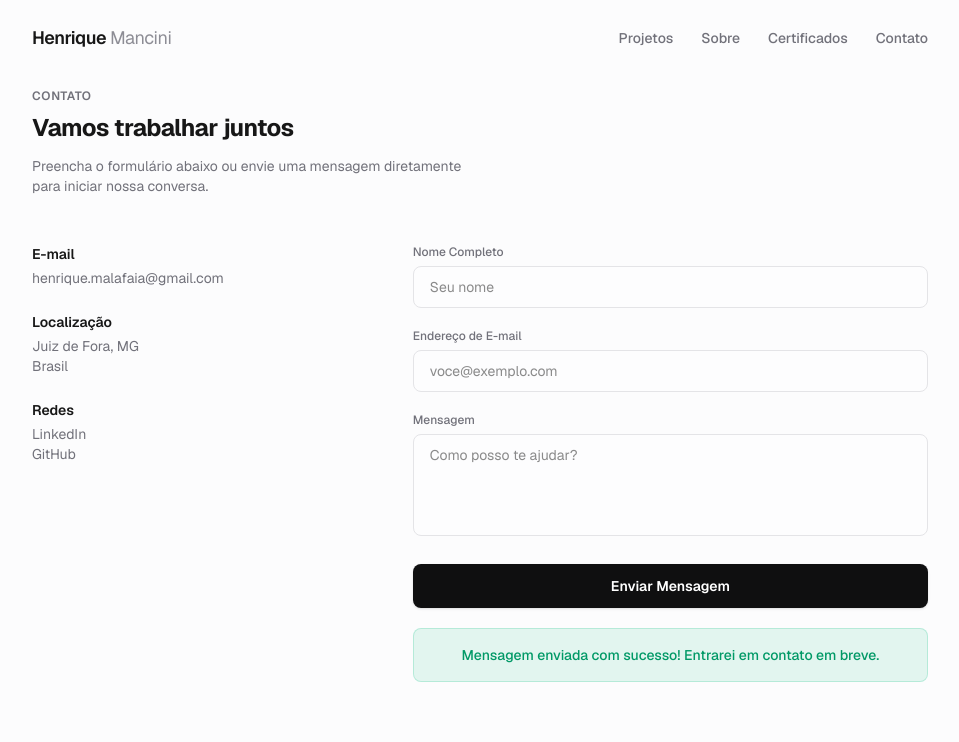
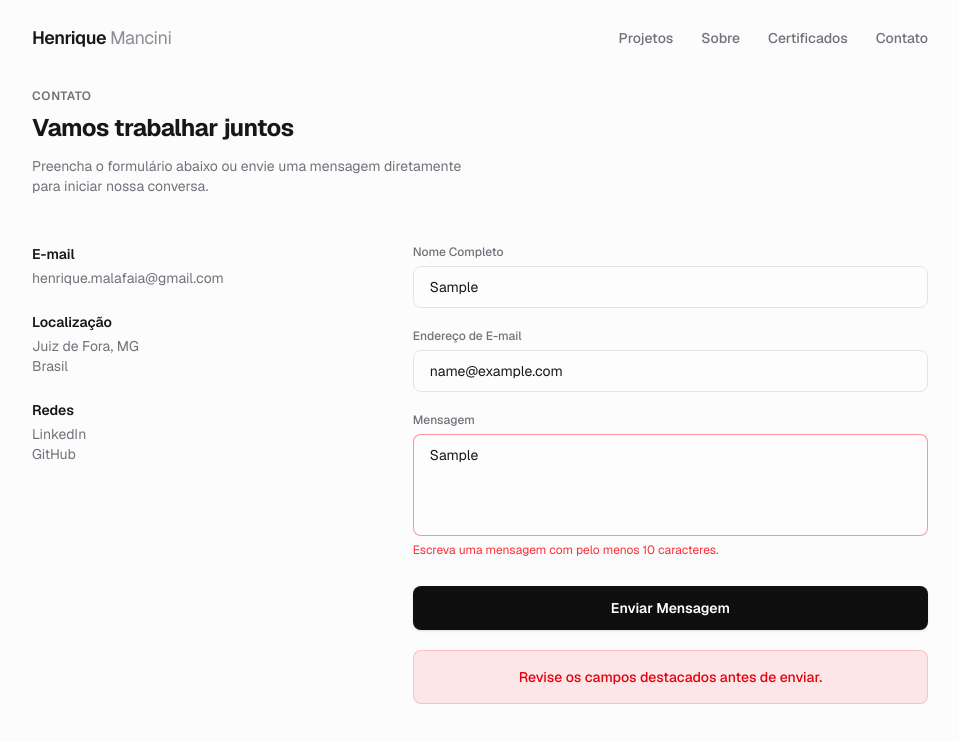
Before and after one commit to Henrique-mancini/portfolio-front, a Next.js app: page / in a window 1280 px wide. Both pictures are taken after typing "Sample", "name@example.com", "Sample" into the empty fields and a click on the button "Enviar Mensagem". Shown: the part 3419-4161 px from the top of the page, without its empty margins (160-1119 px from the left). Built offline with nearby package versions, Linux system fonts and the light colour scheme.

Commit message:
feat: enhance ContactForm with validation, improved accessibility, and refined submission feedback state

```diff
--- a/app/components/ContactForm.tsx
+++ b/app/components/ContactForm.tsx
@@ -9,6 +9,15 @@ interface FormState {
   message: string;
 }
 
+type FormField = keyof FormState;
+type FormStatus = "idle" | "loading" | "success" | "error";
+
+const fieldErrorIds: Record<FormField, string> = {
+  name: "contact-name-error",
+  email: "contact-email-error",
+  message: "contact-message-error",
+};
+
 export default function ContactForm() {
   const [formData, setFormData] = useState<FormState>({
     name: "",
@@ -16,24 +25,62 @@ export default function ContactForm() {
     message: "",
   });
 
-  const [status, setStatus] = useState<"idle" | "loading" | "success" | "error">("idle");
+  const [status, setStatus] = useState<FormStatus>("idle");
   const [errors, setErrors] = useState<Partial<FormState>>({});
 
   const validate = (): boolean => {
     const newErrors: Partial<FormState> = {};
-    if (!formData.name.trim()) newErrors.name = "O nome é obrigatório.";
+
+    if (!formData.name.trim()) {
+      newErrors.name = "O nome é obrigatório.";
+    } else if (formData.name.trim().length < 2) {
+      newErrors.name = "Informe um nome com pelo menos 2 caracteres.";
+    }
+
     if (!formData.email.trim()) {
       newErrors.email = "O email é obrigatório.";
     } else if (!/^[^\s@]+@[^\s@]+\.[^\s@]+$/.test(formData.email)) {
       newErrors.email = "Formato de email inválido.";
     }
-    if (!formData.message.trim()) newErrors.message = "A mensagem é obrigatória.";
+
+    if (!formData.message.trim()) {
+      newErrors.message = "A mensagem é obrigatória.";
+    } else if (formData.message.trim().length < 10) {
+      newErrors.message = "Escreva uma mensagem com pelo menos 10 caracteres.";
+    }
 
     setErrors(newErrors);
-    return Object.keys(newErrors).length === 0;
+    const isValid = Object.keys(newErrors).length === 0;
+
+    if (!isValid) {
+      setStatus("error");
+    }
+
+    return isValid;
   };
 
-  const handleSubmit = async (e: React.FormEvent) => {
+  const handleFieldChange = (field: FormField, value: string) => {
+    setFormData((currentFormData) => ({
+      ...currentFormData,
+      [field]: value,
+    }));
+
+    setErrors((currentErrors) => {
+      if (!currentErrors[field]) {
+        return currentErrors;
+      }
+
+      const updatedErrors = { ...currentErrors };
+      delete updatedErrors[field];
+      return updatedErrors;
+    });
+
+    if (status !== "loading") {
+      setStatus("idle");
+    }
+  };
+
+  const handleSubmit = async (e: React.FormEvent<HTMLFormElement>) => {
     e.preventDefault();
     if (!validate()) return;
 
@@ -42,6 +89,7 @@ export default function ContactForm() {
     // Simulating API integration
     setTimeout(() => {
       setStatus("success");
+      setErrors({});
       setFormData({ name: "", email: "", message: "" });
     }, 1500);
   };
@@ -100,7 +148,14 @@ export default function ContactForm() {
 
           {/* Form Side */}
           <div className="md:col-span-3">
-            <form onSubmit={handleSubmit} className="flex flex-col gap-5">
+            <form
+              onSubmit={handleSubmit}
+              className="flex flex-col gap-5"
+              noValidate
+              aria-describedby={
+                status === "success" || status === "error" ? "contact-form-status" : undefined
+              }
+            >
               {/* Name */}
               <div className="flex flex-col gap-1.5">
                 <label htmlFor="name" className="text-xs font-medium text-muted">
@@ -108,9 +163,15 @@ export default function ContactForm() {
                 </label>
                 <input
                   id="name"
+                  name="name"
                   type="text"
+                  autoComplete="name"
+                  required
+                  minLength={2}
                   value={formData.name}
-                  onChange={(e) => setFormData({ ...formData, name: e.target.value })}
+                  onChange={(e) => handleFieldChange("name", e.target.value)}
+                  aria-invalid={Boolean(errors.name)}
+                  aria-describedby={errors.name ? fieldErrorIds.name : undefined}
                   className={`w-full rounded-lg border bg-card/25 px-4 py-2.5 text-sm text-foreground outline-none transition-all ${
                     errors.name
                       ? "border-red-500/50 focus:border-red-500 focus:ring-1 focus:ring-red-500"
@@ -119,7 +180,9 @@ export default function ContactForm() {
                   placeholder="Seu nome"
                 />
                 {errors.name && (
-                  <span className="text-xs text-red-500">{errors.name}</span>
+                  <span id={fieldErrorIds.name} className="text-xs text-red-500">
+                    {errors.name}
+                  </span>
                 )}
               </div>
 
@@ -130,9 +193,14 @@ export default function ContactForm() {
                 </label>
                 <input
                   id="email"
+                  name="email"
                   type="email"
+                  autoComplete="email"
+                  required
                   value={formData.email}
-                  onChange={(e) => setFormData({ ...formData, email: e.target.value })}
+                  onChange={(e) => handleFieldChange("email", e.target.value)}
+                  aria-invalid={Boolean(errors.email)}
+                  aria-describedby={errors.email ? fieldErrorIds.email : undefined}
                   className={`w-full rounded-lg border bg-card/25 px-4 py-2.5 text-sm text-foreground outline-none transition-all ${
                     errors.email
                       ? "border-red-500/50 focus:border-red-500 focus:ring-1 focus:ring-red-500"
@@ -141,7 +209,9 @@ export default function ContactForm() {
                   placeholder="voce@exemplo.com"
                 />
                 {errors.email && (
-                  <span className="text-xs text-red-500">{errors.email}</span>
+                  <span id={fieldErrorIds.email} className="text-xs text-red-500">
+                    {errors.email}
+                  </span>
                 )}
               </div>
 
@@ -152,9 +222,14 @@ export default function ContactForm() {
                 </label>
                 <textarea
                   id="message"
+                  name="message"
                   rows={4}
+                  required
+                  minLength={10}
                   value={formData.message}
-                  onChange={(e) => setFormData({ ...formData, message: e.target.value })}
+                  onChange={(e) => handleFieldChange("message", e.target.value)}
+                  aria-invalid={Boolean(errors.message)}
+                  aria-describedby={errors.message ? fieldErrorIds.message : undefined}
                   className={`w-full rounded-lg border bg-card/25 px-4 py-2.5 text-sm text-foreground outline-none transition-all resize-none ${
                     errors.message
                       ? "border-red-500/50 focus:border-red-500 focus:ring-1 focus:ring-red-500"
@@ -163,7 +238,9 @@ export default function ContactForm() {
                   placeholder="Como posso te ajudar?"
                 />
                 {errors.message && (
-                  <span className="text-xs text-red-500">{errors.message}</span>
+                  <span id={fieldErrorIds.message} className="text-xs text-red-500">
+                    {errors.message}
+                  </span>
                 )}
               </div>
 
@@ -174,10 +251,17 @@ export default function ContactForm() {
                   whileTap={{ scale: 0.99 }}
                   type="submit"
                   disabled={status === "loading"}
+                  aria-busy={status === "loading"}
                   className="w-full flex h-11 items-center justify-center rounded-lg bg-accent text-sm font-semibold text-accent-foreground shadow-sm hover:opacity-90 transition-opacity disabled:opacity-50"
                 >
                   {status === "loading" ? (
-                    <div className="h-5 w-5 animate-spin rounded-full border-2 border-accent-foreground border-t-transparent" />
+                    <>
+                      <span
+                        aria-hidden="true"
+                        className="h-5 w-5 animate-spin rounded-full border-2 border-accent-foreground border-t-transparent"
+                      />
+                      <span className="sr-only">Enviando mensagem</span>
+                    </>
                   ) : (
                     "Enviar Mensagem"
                   )}
@@ -185,14 +269,23 @@ export default function ContactForm() {
               </div>
 
               <AnimatePresence>
-                {status === "success" && (
+                {(status === "success" || status === "error") && (
                   <motion.div
+                    id="contact-form-status"
                     initial={{ opacity: 0, y: 10 }}
                     animate={{ opacity: 1, y: 0 }}
                     exit={{ opacity: 0, y: 10 }}
-                    className="p-4 rounded-lg bg-emerald-500/10 border border-emerald-500/20 text-emerald-600 dark:text-emerald-400 text-sm font-medium text-center"
+                    role={status === "error" ? "alert" : "status"}
+                    aria-live={status === "error" ? "assertive" : "polite"}
+                    className={`p-4 rounded-lg border text-sm font-medium text-center ${
+                      status === "success"
+                        ? "bg-emerald-500/10 border-emerald-500/20 text-emerald-600 dark:text-emerald-400"
+                        : "bg-red-500/10 border-red-500/20 text-red-600 dark:text-red-400"
+                    }`}
                   >
-                    Mensagem enviada com sucesso! Entrarei em contato em breve.
+                    {status === "success"
+                      ? "Mensagem enviada com sucesso! Entrarei em contato em breve."
+                      : "Revise os campos destacados antes de enviar."}
                   </motion.div>
                 )}
               </AnimatePresence>
```
